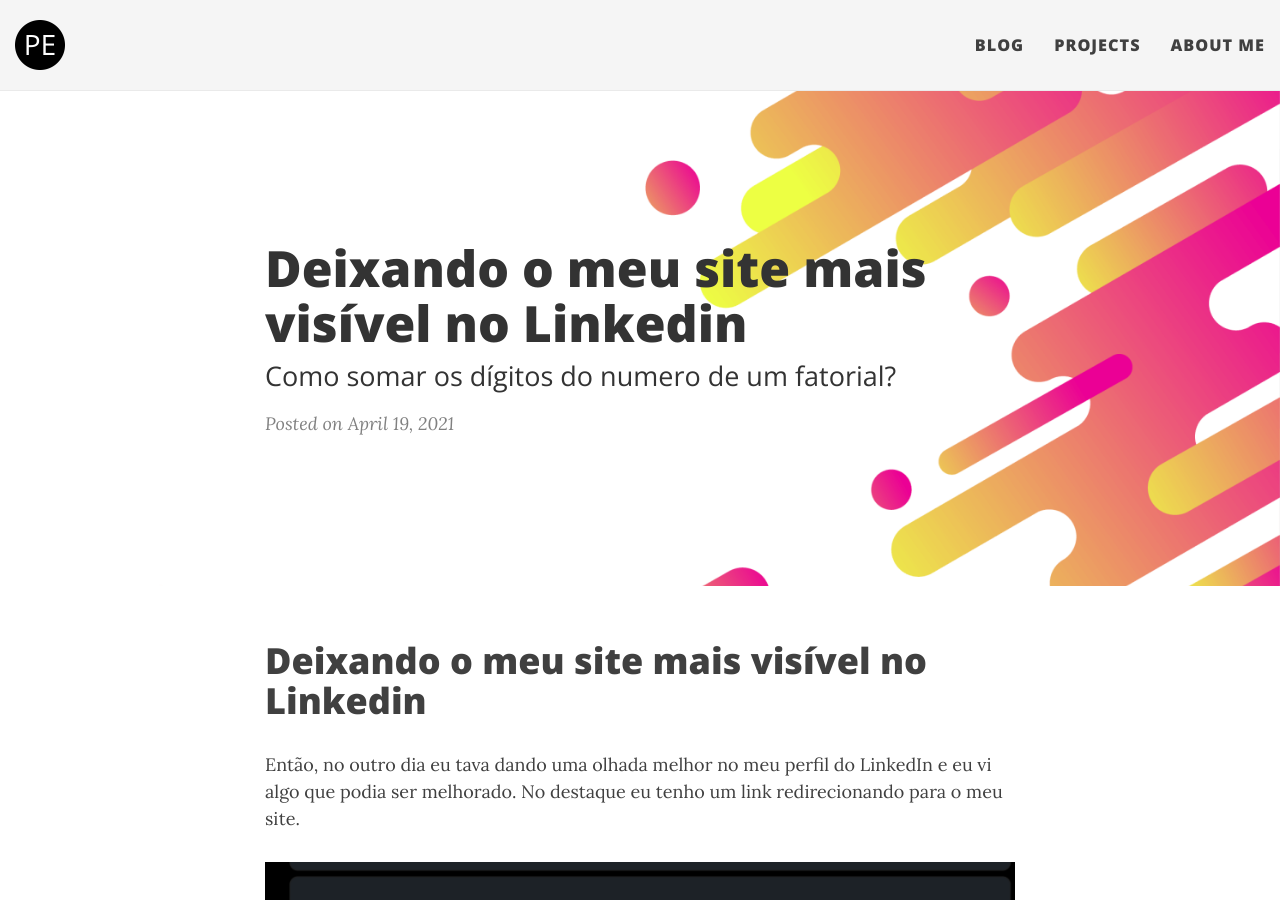
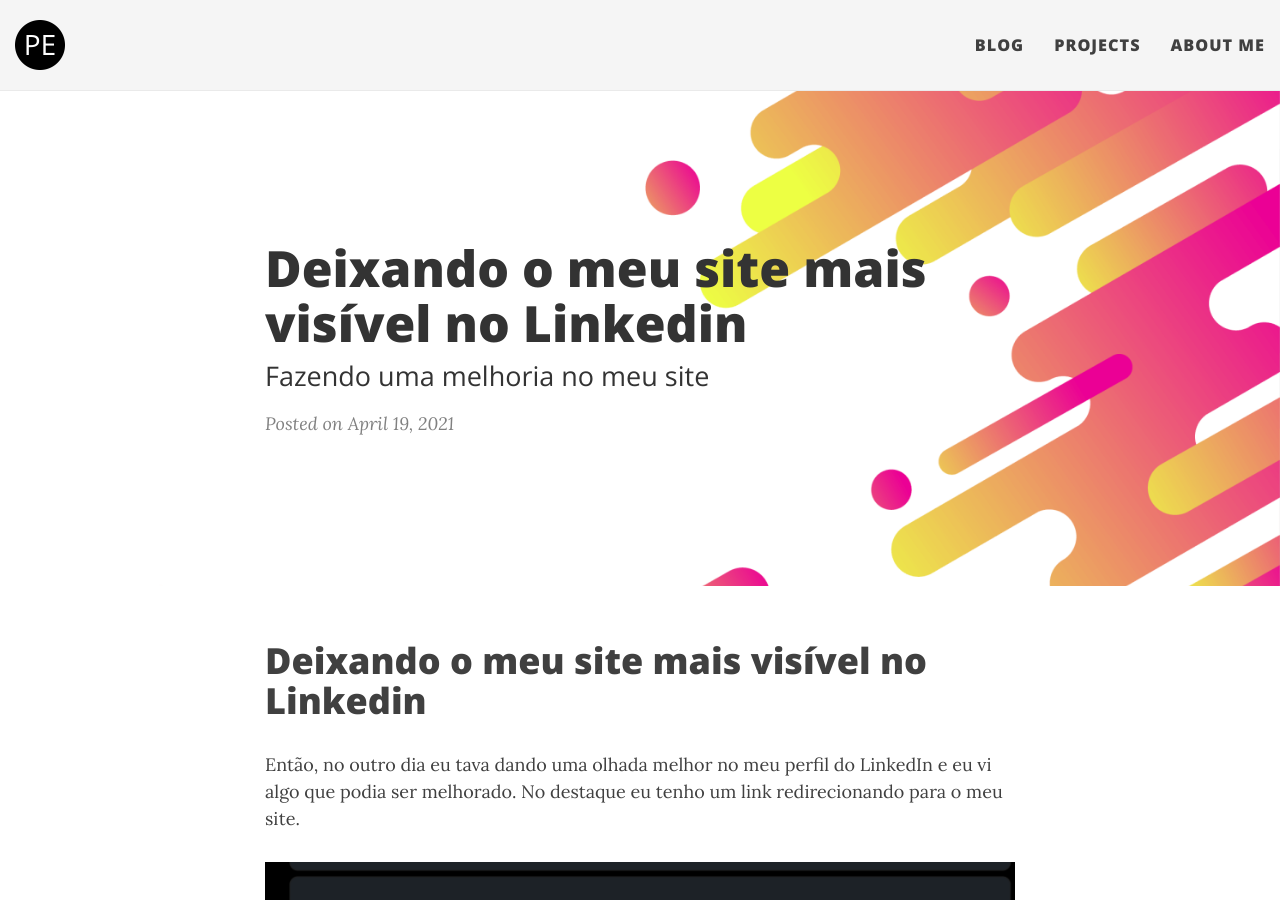
Before and after one commit to pedroesli/pedroesli.github.io, a Jekyll site: the page built from _posts/2021/2021-04-19-deixando-o-meu-site-mais-visivel-no-linkedin.md, in a window 1280 px wide and 900 px high. Built offline with Jekyll 4.4.1, drawn with Linux system fonts in a browser that asks for light colours; nearby versions of some CDN libraries; comment, search, counter and statistics services are not loaded.

Commit message:
Update 2021-04-19-deixando-o-meu-site-mais-visivel-no-linkedin.md

```diff
--- a/_posts/2021/2021-04-19-deixando-o-meu-site-mais-visivel-no-linkedin.md
+++ b/_posts/2021/2021-04-19-deixando-o-meu-site-mais-visivel-no-linkedin.md
@@ -1,7 +1,7 @@
 ---
 layout: post
 title: Deixando o meu site mais visível no Linkedin
-subtitle: Como somar os dígitos do numero de um fatorial?
+subtitle: Fazendo uma melhoria no meu site
 cover-img: /img/cover-pink.png
 black-header: true
 comments: true
```
